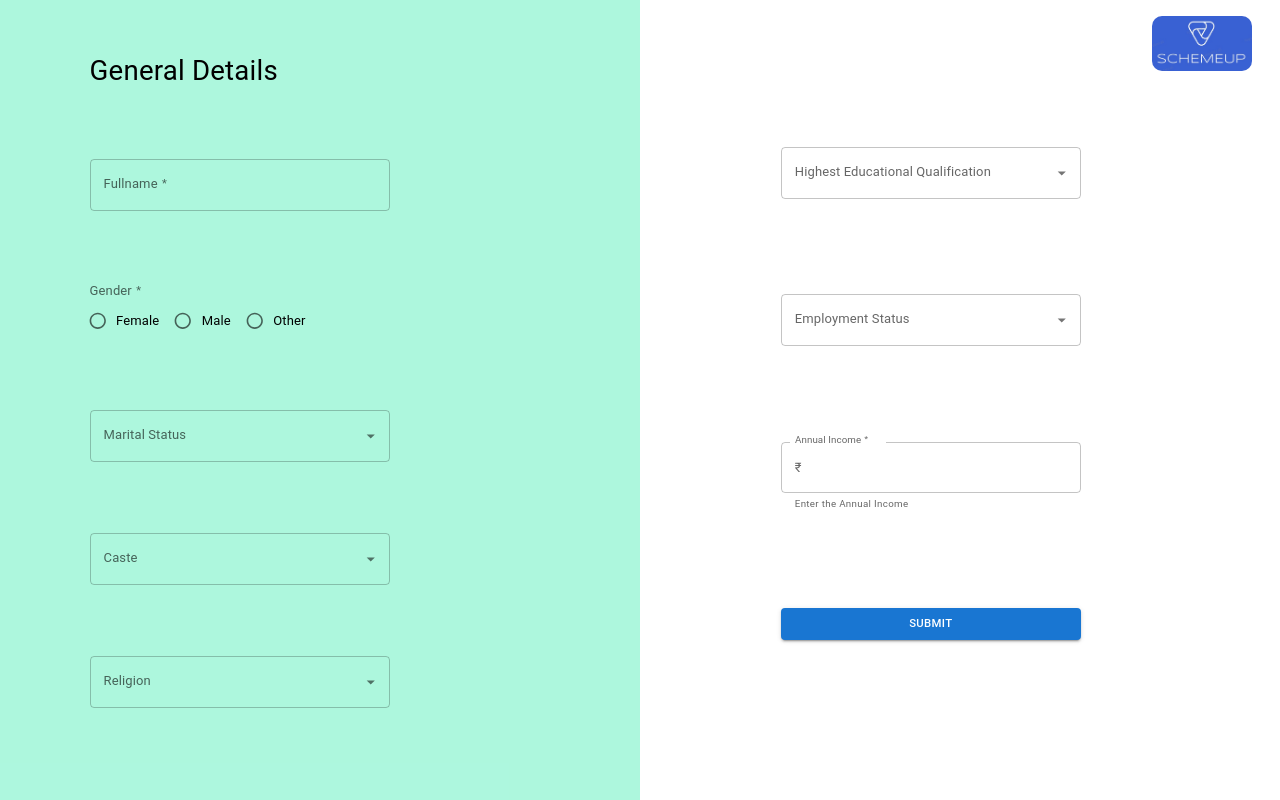
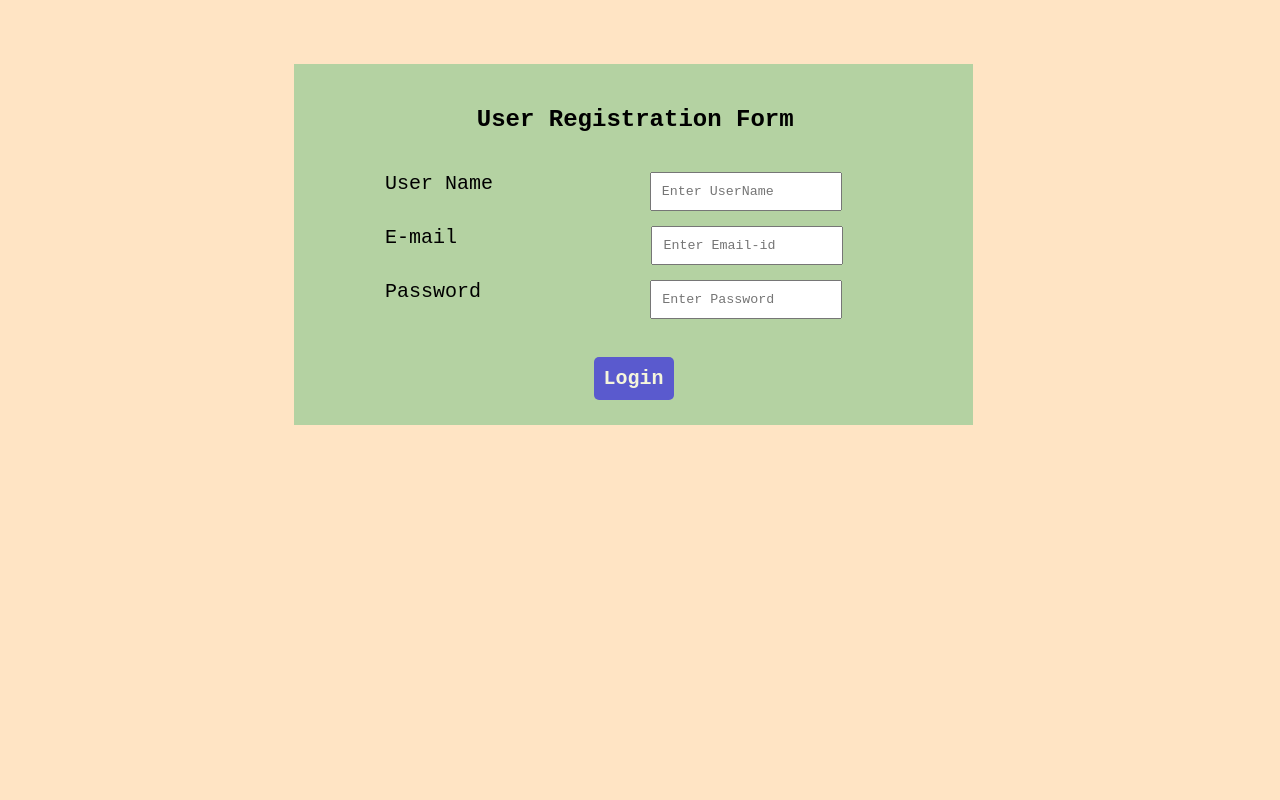
Before and after one commit to Feviliya/CA1_DynamicForm, a React (Create React App) app: page / in a window 1280 px wide. Built offline with nearby package versions, Linux system fonts and the light colour scheme.

Commit message:
second commit

```diff
--- a/src/App.css
+++ b/src/App.css
@@ -1,30 +1,81 @@
-*{
+/* *{
   font-family:monospace;
   padding: 0;
   margin: 0;
   text-decoration: none;
 }
+body{
+
+  background-color: rgba(16, 16, 53, 0.569);
+  background-size: cover;
+}
 .main{
-  height:100vh;
+  justify-content: center;
   display:flex;
+  background-color: rgba(255, 255, 255, 0.798);
+  width: 30%;
+  margin-left: 30%;
+  margin-top: 6%;
+  border-radius: 20px;
+  padding: 2% 1% 2% 5%;
+} */
+*{
+  font-family: monospace;
 }
-.left{
-  justify-content:space-evenly;
-  display:flex;
-  flex-direction:column;
-  padding: 2% 0% 5% 7%;
-  background-color: rgba(147, 245, 211, 0.756);
-  width: 43%;
+body{
+  background-color: bisque;
+
 }
-.right{
-  justify-content:space-evenly;
-  display:flex;
-  flex-direction:column;
-  padding: 4% 0% 5% 11%;
+.container{
+  margin-left: 9%;
+  font-size: 20px;
+  background-color: rgba(148, 203, 148, 0.694);
+  width: 49%;
+  margin-top: 5%;
+  padding: 2%;
+  margin-left: 23%;
 }
-img{
-  position:absolute;
-  left:90%;
-  top:2%;
-  border-radius:10px;
+.row{
+  display: flex;
+  justify-content: space-around;
 }
+label{
+  margin-left: 65px;
+  position: relative;
+}
+button{
+  padding: 10px;
+  border: none;
+  font-weight: bold;
+  font-size: 20px;
+  color: beige;
+  background-color: rgb(90, 90, 206);
+  border-radius: 5px;
+  cursor: pointer;
+}
+button:hover{
+  transform: scale(1.05);
+  color: black;
+  background-color: rgba(196, 60, 230, 0.82);
+}
+h1{
+  margin-left: 25%;
+  font-size:larger;
+}
+input[type=text],input[type=password],input[type=email]{
+  padding: 10px;
+  margin: auto;
+}
+p{
+  font-size: 15px;
+  margin-left: 55%;
+}
+input[type=email]{
+  margin-left: 31%;
+}
+input[type=password]{
+  margin-left: 27%;
+}
+input[type=text]{
+  margin-left: 25%;
+}
--- a/src/App.js
+++ b/src/App.js
@@ -1,8 +1,8 @@
 import React from 'react'
-import Form from './Form'
+import New from './New'
 function App() {
   return (
-    <Form></Form>
+    <New />
   )
 }
 
--- a/src/Form.js
+++ b/src/Form.js
@@ -1,56 +1,79 @@
-import { Uibutton,Numbox,Textbox,Bradio,DropdownM,DropdownC,DropdownEmp,DropdownEdu,DropdownR} from './mbutton';
-import {Typography,Link} from '@mui/material';
-import './App.css';
-import {useState} from 'react';
-const initialVal={
-  name:'',
-  gender:'male',
-  marital:'',
-  caste:'',
-  religion:'',
-  eduqual:'',
-  emp:'false',
-  income:0,
-}
-// function Speak (props) {
-//   var msg = new SpeechSynthesisUtterance(props.message)
-//   var voices = window.speechSynthesis.getVoices()
-//   msg.voice = voices[0]
-//   window.speechSynthesis.speak(msg)
+import React, { useState } from 'react';
+import {TextField,Button} from '@mui/material'
+import { Stack } from '@mui/system';
+// import {Link} from  'react-router-dom';
+// import Card from './Card';
+import './App.css'
+const Form=()=> {
+  const [name,setName]=useState("");
+  const [email,setEmail] = useState("");
+  const [num,setNum] = useState("");
+
+
+
+//   const [formErrors,setFormErrors]=useState({});
+//   const validate=(values)=>{
+//     const errors={};
+//     const reg=new RegExp("[0-9]")
+//     const preg=new RegExp("[A-Z][A-za-z0-9$_]+")
+
+//     if(!values.username)
+//     errors.username="Username is Required";
+//     else if(values.username.length<5)
+//     errors.username="Username must have minimum 5 characters";
+//     else if(reg.test(values.username))
+//     errors.username="Username must contain only alphabets";
+
+//     if(!values.email)
+//     errors.email="Email is Required";
+
+//     if(!values.password)
+//     errors.password="Password is Required";
+//     else if(!preg.test(values.password))
+//     errors.password="Format of Password is not corrcet";
+//     return errors;
 // }
 
-const Form=()=>{
-  const [values,setValues]= useState(initialVal)
 
+
+
+  const handleNameChange=(e)=>{
+    getSelection.preventDefault(e);
+    setName(e.target.value);
+
+    // setFormValues({...formValues,[id]:value});
+  }
+  const handleMailChange=(e)=>{
+    setEmail(e.target.value);
+  }
+  const handleNumChange=(e)=>{
+    setNum(e.target.value);
+  }
+
+  const submitAll=(e)=>{
+    e.preventDefault();
+    console.log(name);
+    console.log(email);
+    console.log(num);
+    return(
+      <h1>name</h1>
+    )
+    // set.apply(Button.onclick(e));
+    // <link rel ="stylesheet" onclick </link>
+  }
   return (
-    <div>
-      {/* <Speak message="hello"/> */}
-    <form>
-      <div className='main'>
-        <div className='left'>
-          <Typography  variant='h4' >General Details</Typography>
-          <br></br>
-          <Textbox  id="name" onClick="" name="Fullname"></Textbox>
-          <br></br>
-          <Bradio id="gender" name='Gender' value={values.gender}></Bradio>
-          <br></br>
-          <DropdownM id="marital" val='MaritalStatus' value={values.marital} name='Marital Status'></DropdownM>
-          <br></br>
-          <DropdownC id="caste" val='CasteList' value={values.caste} name='Caste'></DropdownC>
-          <br></br>
-          <DropdownR id="religion" value={values.religion} name='Religion'></DropdownR>
-        </div>
-        <div className='right'>
-          <img width='100px' src='schemeup.jpeg'></img>
-          <DropdownEdu id="eduqual" value={values.eduqual} name='Highest Educational Qualification'></DropdownEdu>
-          <DropdownEmp id="emp" value={values.emp} name='Employment Status'></DropdownEmp>
-          <Numbox id="income" value={values.income} name='Annual Income' val='₹'></Numbox>
-          <Uibutton id="submit" name='Submit'></Uibutton>
-        </div>
-      </div>
-    </form>
+    <div className='main'>
+        <Stack>
+          <form onSubmit={submitAll}>
+            <TextField required onChange={handleNameChange} sx={{width:250,m:3}} id="name" label="Name" variant="outlined" />
+            <TextField required onChange={handleMailChange} sx={{width:250,m:3}} id="mail" label="Email" variant="outlined" />
+            <TextField required onChange={handleNumChange} sx={{width:250,m:3}} id="number" label="Password" variant="outlined" />
+
+            <Button type='submit' sx={{width:250, m:3}} variant="contained">Submit</Button>
+          </form>
+        </Stack>
     </div>
-  );
+  )
 }
 
-export default Form;
+export default Form
--- /dev/null
+++ b/src/New.js
@@ -0,0 +1,79 @@
+import { useState} from 'react';
+import './App.css'
+function New() {
+    const initValues={username:'',email:'',password:''}
+    const [formValues,setFormValues]=useState(initValues);
+    const [formErrors,setFormErrors]=useState({});
+    const [isSubmit,setIsSubmit]=useState(false);
+
+    const handleChange=(event)=>{
+        const{id,value}=event.target;
+        setFormValues({...formValues,[id]:value});
+        console.log(formValues);
+    }
+
+    const handleSubmit=(event)=>{
+        event.preventDefault();
+        setFormErrors(validate(formValues));
+        setIsSubmit(true);
+    }
+    const validate=(values)=>{
+        const errors={};
+        const reg=new RegExp("[0-9]")
+        const preg=new RegExp("[A-Z][A-za-z0-9$_]+")
+
+        if(!values.username)
+        errors.username="Username is Required";
+        else if(values.username.length<5)
+        errors.username="Username must have minimum 5 characters";
+        else if(reg.test(values.username))
+        errors.username="Username must contain only alphabets";
+
+        if(!values.email)
+        errors.email="Email is Required";
+
+        if(!values.password)
+        errors.password="Password is Required";
+        else if(!preg.test(values.password))
+        errors.password="Format of Password is incorrect";
+        return errors;
+    }
+
+    return (
+        <>
+        <div className='container'>
+
+        <form onSubmit={handleSubmit}>
+            <h1>User Registration Form</h1>
+            <br></br>
+            <div className='row'>
+                <label>User Name</label>
+                <input type="text" id='username' placeholder='Enter UserName' value={formValues.username}
+                    onChange={handleChange}/>
+            </div>
+            <p  style={{color:"red"}}>{formErrors.username}</p>
+
+            <div className='row'>
+                <label>E-mail</label>
+                <input type="email" id='email' placeholder='Enter Email-id' value={formValues.email}
+                    onChange={handleChange}/>
+            </div>
+            <p  style={{color:"red"}}>{formErrors.email}</p>
+
+            <div className='row'>
+                <label>Password</label>
+                <input type="password" id='password' placeholder='Enter Password' value={formValues.password}
+                    onChange={handleChange}/>
+            </div>
+            <p  style={{color:"red"}}>{formErrors.password}</p>
+            <br></br>
+            <div className='row'>
+                <button className='btn btn-primary'>Login</button>
+            </div>
+        </form>
+        </div>
+        </>
+     );
+}
+
+export default New
```
